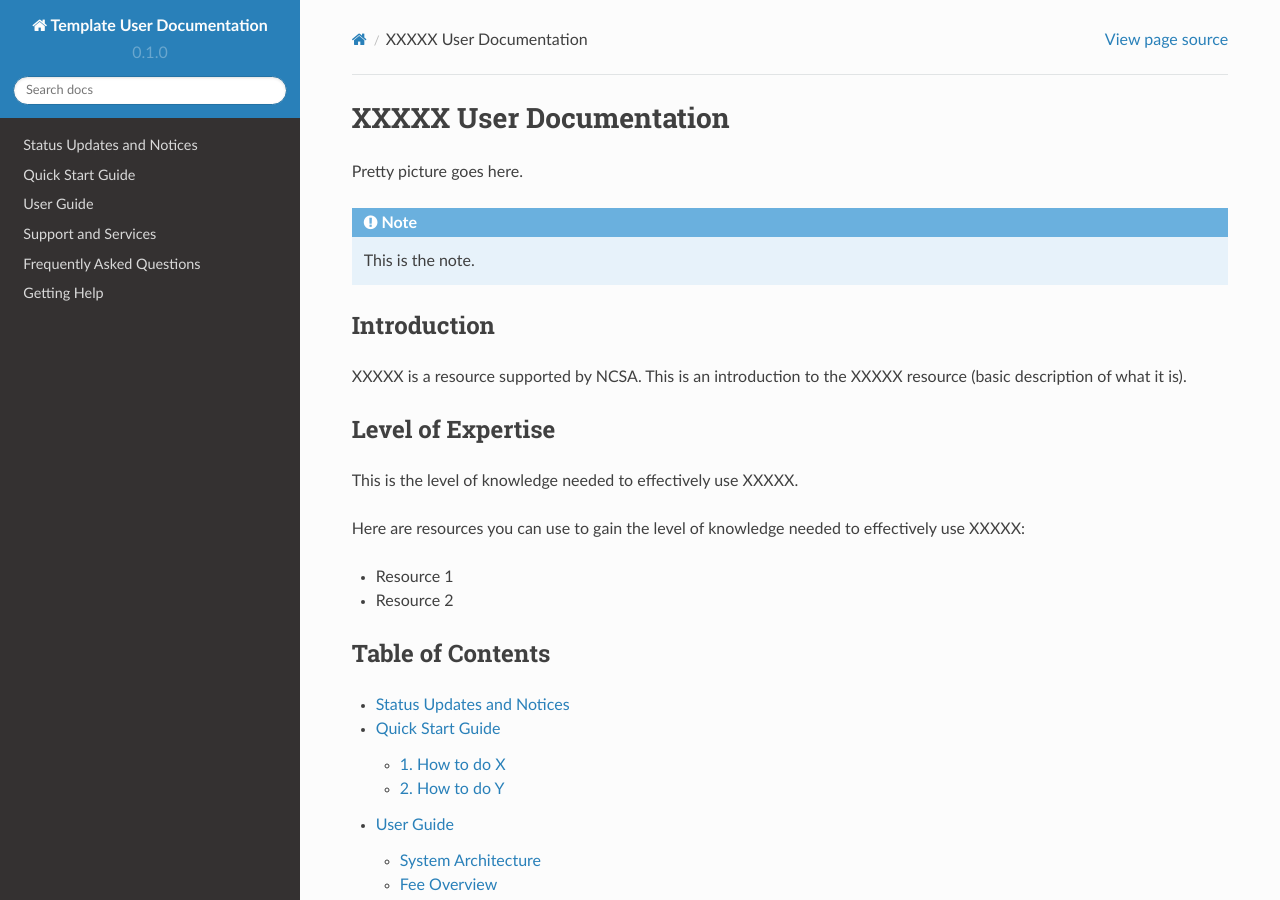
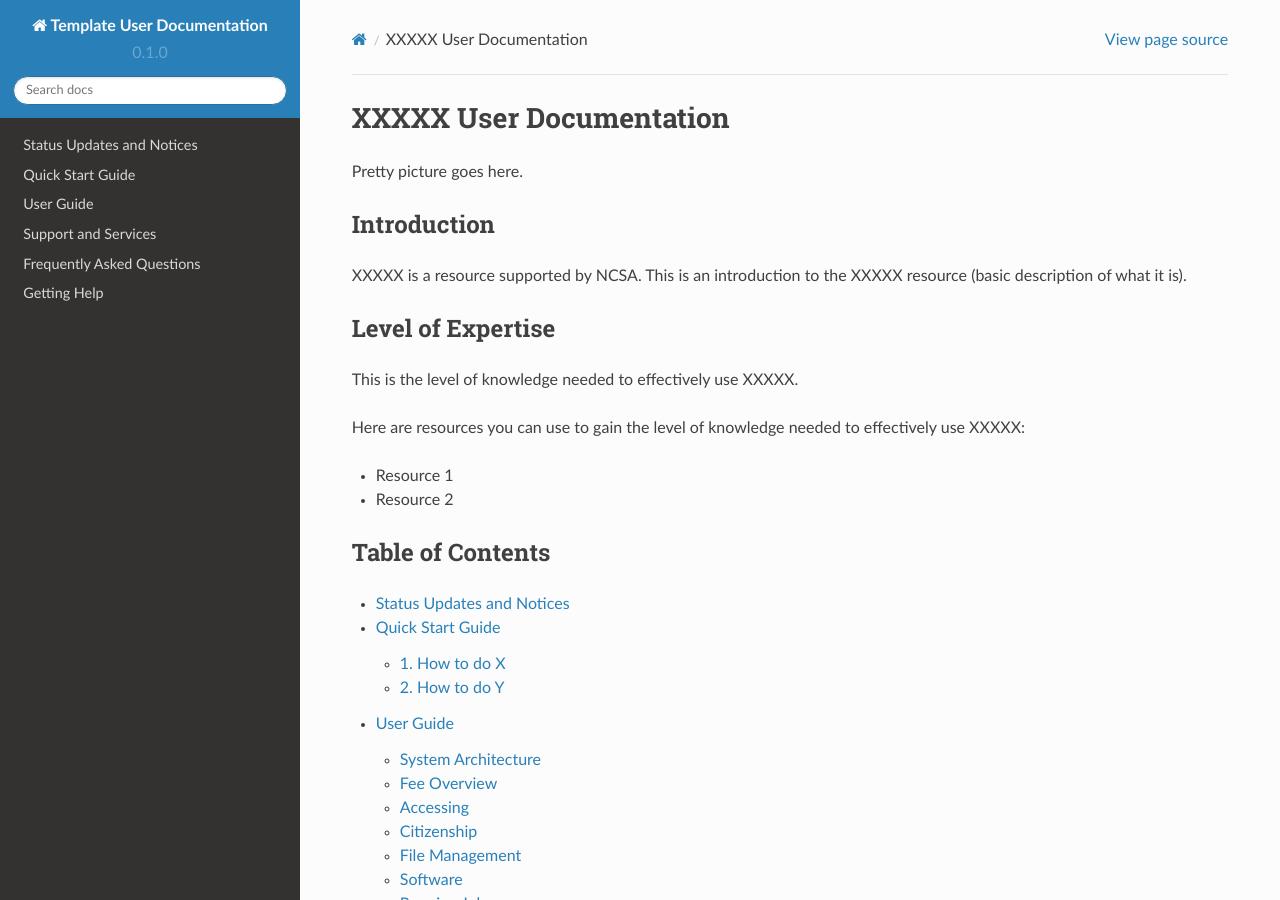
Before and after one commit to lhelms2/rtd-template, a Sphinx documentation site: the page built from docs/source/index.rst, in a window 1280 px wide and 900 px high. Built offline with Sphinx 7.4.7 and the Read the Docs theme 2.0.0, drawn with Linux system fonts in a browser that asks for light colours.

Commit message:
Update index.rst removing test note block

```diff
--- a/docs/source/index.rst
+++ b/docs/source/index.rst
@@ -3,10 +3,6 @@ XXXXX User Documentation
 ############################
 
 Pretty picture goes here.
-
-.. note::
-
-   This is the note.
 
 Introduction
 =============
```
